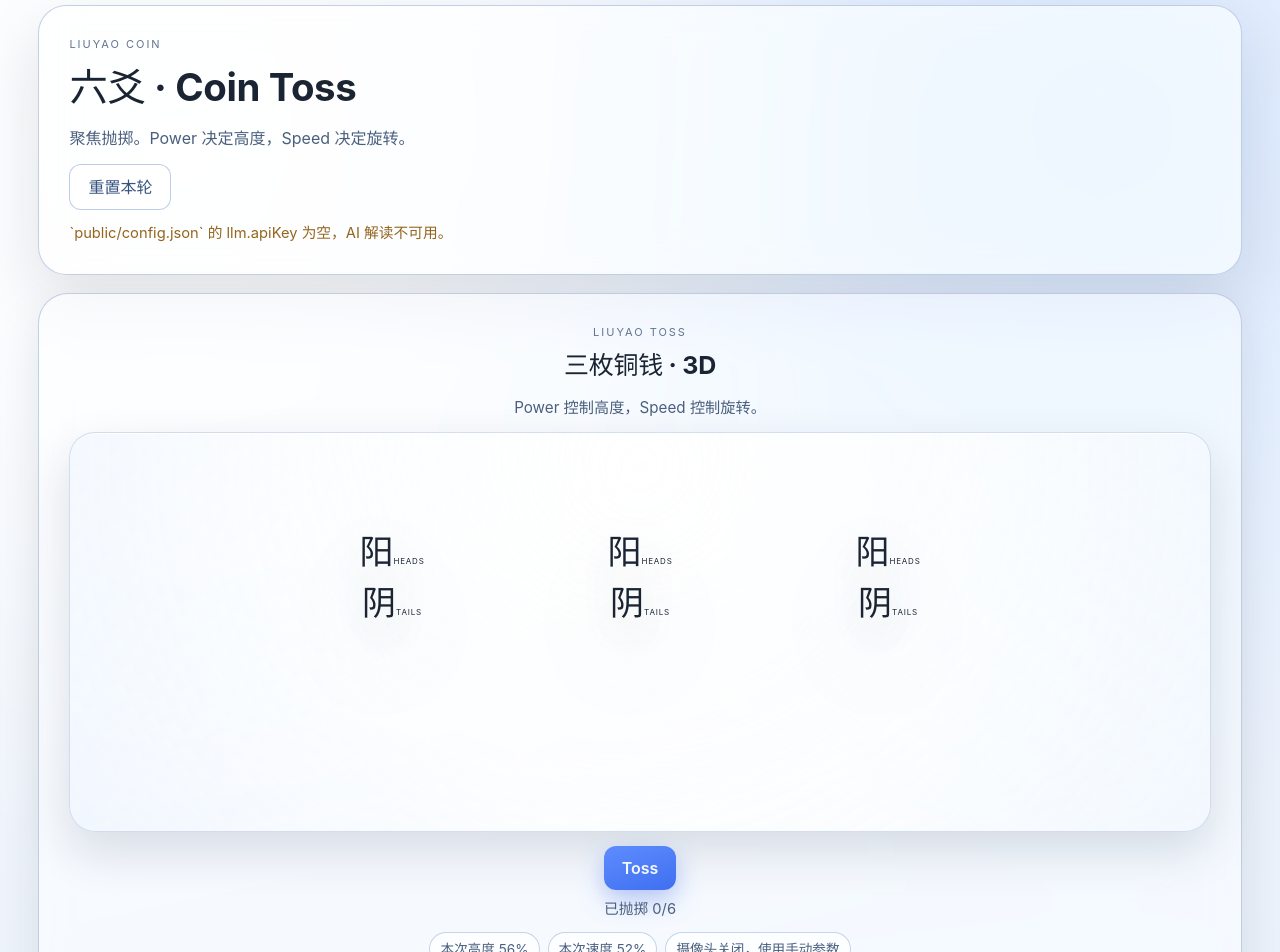
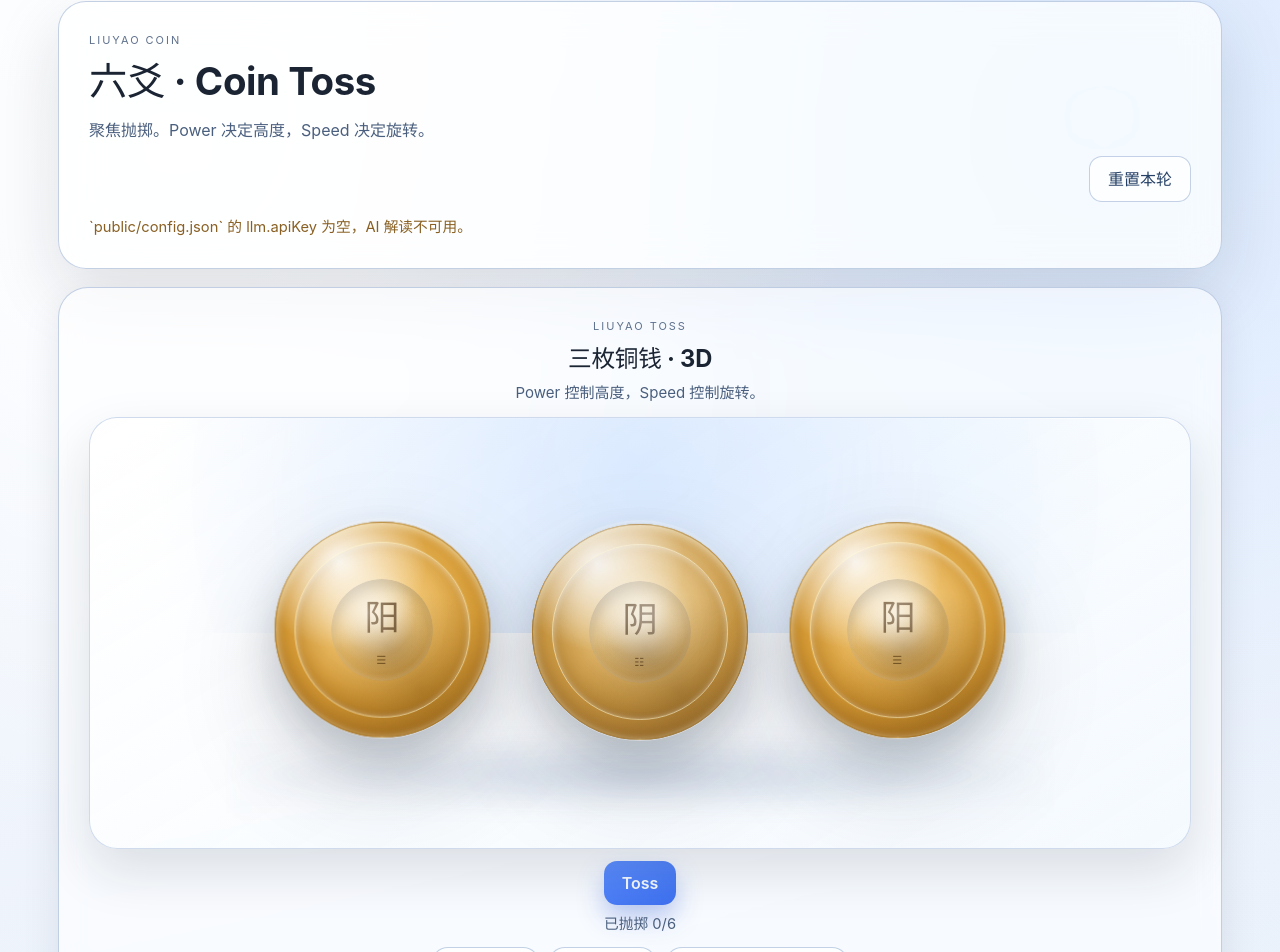
Before and after one commit to YangSuoze/liuyao-coin-web, a React (Vite) app: page / in a window 1280 px wide. Shown: the part 23-975 px from the top of the page. Built offline with nearby package versions, Linux system fonts and the light colour scheme.

Commit message:
feat(ui): overhaul coin 3D lighting/shading (real depth + rim)

```diff
--- a/src/App.css
+++ b/src/App.css
@@ -1,36 +1,107 @@
 .app-shell {
-  max-width: 1280px;
+  max-width: 1240px;
   margin: 0 auto;
-  padding: 28px clamp(16px, 3vw, 42px) 48px;
+  padding: 24px clamp(14px, 3vw, 38px) 44px;
 }
 
 .app-header {
   border: 1px solid var(--line-strong);
   border-radius: 28px;
-  background: rgba(255, 255, 255, 0.62);
-  backdrop-filter: blur(18px) saturate(170%);
-  -webkit-backdrop-filter: blur(18px) saturate(170%);
-  padding: clamp(18px, 2.5vw, 30px);
-  box-shadow: 0 24px 64px rgba(16, 26, 44, 0.12);
+  background: rgba(255, 255, 255, 0.74);
+  backdrop-filter: blur(18px) saturate(165%);
+  -webkit-backdrop-filter: blur(18px) saturate(165%);
+  box-shadow: 0 24px 68px rgba(12, 23, 40, 0.13);
+  padding: clamp(18px, 2.7vw, 30px);
+  display: grid;
+  gap: 14px;
+}
+
+.header-main {
+  display: grid;
+  gap: 4px;
+  max-width: 78ch;
+}
+
+.header-actions {
+  display: flex;
+  justify-content: flex-end;
+  flex-wrap: wrap;
+  gap: 8px;
+}
+
+.header-meta {
+  display: flex;
+  flex-wrap: wrap;
+  gap: 8px 12px;
+  align-items: center;
 }
 
 .app-main {
+  margin-top: 18px;
   display: grid;
-  gap: 20px;
-  margin-top: 18px;
+  gap: 18px;
 }
 
 .hero-stage {
-  min-height: min(63vh, 560px);
+  min-height: min(70vh, 700px);
+}
+
+.support-grid {
+  display: grid;
+  grid-template-columns: minmax(320px, 1fr) minmax(260px, 0.8fr);
+  gap: 14px;
+}
+
+.result-view {
+  display: grid;
+  gap: 14px;
+}
+
+.result-header-panel {
+  display: flex;
+  align-items: center;
+  justify-content: space-between;
+  gap: 12px;
+}
+
+.result-back-btn {
+  border: 1px solid rgba(170, 187, 213, 0.8);
+  width: 44px;
+  height: 44px;
+  border-radius: 999px;
+  background: rgba(250, 252, 255, 0.9);
+  color: #253753;
+  font-size: 1.35rem;
+  cursor: pointer;
+  transition: transform 120ms ease, box-shadow 120ms ease;
+  box-shadow: 0 8px 18px rgba(16, 27, 45, 0.12);
+}
+
+.result-back-btn:hover {
+  transform: translateX(-1px);
+}
+
+.result-back-btn:active {
+  transform: scale(0.95);
+}
+
+.panel {
+  border: 1px solid var(--line-strong);
+  border-radius: 22px;
+  background: rgba(255, 255, 255, 0.66);
+  backdrop-filter: blur(12px) saturate(152%);
+  -webkit-backdrop-filter: blur(12px) saturate(152%);
+  padding: 16px;
+  box-shadow: 0 14px 38px rgba(14, 24, 40, 0.09);
 }
 
 .eyebrow {
   margin: 0;
   text-transform: uppercase;
+  letter-spacing: 0.18em;
   font-size: 11px;
-  letter-spacing: 0.18em;
   color: var(--ink-soft);
-  opacity: 0.86;
+  opacity: 0.88;
 }
 
 h1,
@@ -43,90 +114,36 @@
 }
 
 h1 {
-  margin-top: 6px;
-  font-size: clamp(1.72rem, 3vw, 2.55rem);
+  font-size: clamp(1.72rem, 3vw, 2.48rem);
 }
 
 h2 {
-  font-size: clamp(1.18rem, 2.2vw, 1.56rem);
+  font-size: clamp(1.18rem, 2vw, 1.48rem);
 }
 
 h3 {
-  font-size: 1.04rem;
+  font-size: 1.06rem;
 }
 
 .intro {
-  margin: 10px 0 14px;
-  color: var(--ink-soft);
-  max-width: 74ch;
-}
-
-.question-label {
-  display: block;
-  margin-bottom: 8px;
-  font-weight: 620;
+  margin: 4px 0 0;
   color: var(--ink-soft);
 }
 
-.question-input {
-  width: 100%;
-  border: 1px solid rgba(138, 162, 198, 0.45);
-  border-radius: 14px;
-  padding: 11px 14px;
-  background: rgba(255, 255, 255, 0.74);
-  color: var(--ink);
-  transition: border-color 180ms ease, box-shadow 180ms ease;
-}
-
-.question-input:focus {
-  outline: 0;
-  border-color: rgba(69, 123, 255, 0.6);
-  box-shadow: 0 0 0 4px rgba(69, 123, 255, 0.12);
-}
-
-.header-meta {
-  margin-top: 12px;
-  display: flex;
-  flex-wrap: wrap;
-  gap: 8px 14px;
-}
-
-.main-grid {
-  display: grid;
-  grid-template-columns: minmax(320px, 0.9fr) minmax(420px, 1.1fr);
-  gap: 18px;
-}
-
-.column {
-  display: grid;
-  align-content: start;
-  gap: 14px;
-}
-
-.panel {
-  border: 1px solid var(--line-strong);
-  border-radius: 22px;
-  background: rgba(255, 255, 255, 0.56);
-  backdrop-filter: blur(14px) saturate(160%);
-  -webkit-backdrop-filter: blur(14px) saturate(160%);
-  padding: 16px;
-  box-shadow: 0 18px 46px rgba(16, 26, 44, 0.1);
-}
-
 .panel-subtitle {
-  margin: 7px 0 0;
+  margin: 0;
   color: var(--ink-soft);
-  font-size: 0.95rem;
+  font-size: 0.94rem;
 }
 
 .coin-panel {
+  min-height: 100%;
+  border-radius: 30px;
+  display: grid;
+  align-content: start;
+  gap: 12px;
   text-align: center;
-  display: grid;
-  gap: 12px;
-  min-height: 100%;
-  align-content: start;
-  padding: clamp(16px, 3.1vw, 30px);
-  border-radius: 30px;
+  padding: clamp(16px, 3vw, 30px);
 }
 
 .coin-panel-head {
@@ -135,104 +152,349 @@
 }
 
 .coin-stage {
-  border-radius: 26px;
-  border: 1px solid rgba(191, 204, 228, 0.65);
+  --stage-parallax-x: 0deg;
+  --stage-parallax-y: 0deg;
+  --stage-glow-opacity: 0.18;
+  position: relative;
+  overflow: hidden;
+  border-radius: 28px;
+  min-height: clamp(300px, 54vh, 510px);
+  border: 1px solid rgba(190, 206, 230, 0.72);
   background:
-    radial-gradient(circle at 50% 8%, rgba(255, 255, 255, 0.96), rgba(255, 255, 255, 0.52) 52%, rgba(234, 242, 255, 0.44) 100%),
-    linear-gradient(160deg, rgba(242, 248, 255, 0.66), rgba(255, 255, 255, 0.44));
+    linear-gradient(148deg, rgba(255, 255, 255, 0.9), rgba(244, 249, 255, 0.82)),
+    radial-gradient(circle at 50% 6%, rgba(255, 255, 255, 0.95), transparent 62%);
   box-shadow:
     inset 0 1px 0 rgba(255, 255, 255, 0.9),
-    0 20px 48px rgba(18, 34, 64, 0.14);
-  padding: clamp(18px, 4vw, 34px) 14px;
-  min-height: clamp(280px, 50vh, 440px);
+    0 22px 52px rgba(18, 30, 48, 0.13);
+  perspective: 1250px;
   display: grid;
   align-items: center;
 }
 
+.coin-stage::before {
+  content: '';
+  position: absolute;
+  inset: -20% -8% 50%;
+  background: radial-gradient(
+    circle at 50% 50%,
+    rgba(109, 170, 255, var(--stage-glow-opacity)),
+    transparent 74%
+  );
+  pointer-events: none;
+}
+
+.coin-stage::after {
+  content: '';
+  position: absolute;
+  left: 50%;
+  bottom: 8%;
+  width: 74%;
+  height: 18%;
+  transform: translateX(-50%);
+  background: radial-gradient(
+    ellipse at center,
+    rgba(60, 94, 142, 0.2),
+    rgba(60, 94, 142, 0.01) 72%
+  );
+  filter: blur(8px);
+  pointer-events: none;
+}
+
 .coin-row {
+  width: 100%;
   display: flex;
   justify-content: center;
   align-items: center;
-  gap: clamp(16px, 4vw, 36px);
-  width: 100%;
+  gap: clamp(16px, 4vw, 42px);
+  transform-style: preserve-3d;
+  transform: rotateX(var(--stage-parallax-x)) rotateY(var(--stage-parallax-y));
+  transition: transform 180ms linear;
+  position: relative;
+  z-index: 1;
 }
 
 .coin {
-  --coin-launch-height: 146px;
-  --coin-spin-duration: 780ms;
+  --coin-launch-height: 160px;
+  --coin-spin-duration: 760ms;
   --coin-spin-easing: cubic-bezier(0.2, 0.8, 0.28, 1);
-  --coin-rotate-mid: 720deg;
-  --coin-rotate-peak: 1160deg;
-  --coin-rotate-end: 1560deg;
+  --coin-rotate-mid: 880deg;
+  --coin-rotate-peak: 1320deg;
+  --coin-rotate-end: 1720deg;
   --coin-wobble: 16deg;
-  width: clamp(126px, 17vw, 212px);
+  --coin-wobble-neg: -16deg;
+  --coin-wobble-soft: 6deg;
+  --coin-tilt-x: 0deg;
+  --coin-depth: 22px;
+  --coin-glint-x: 45%;
+  --coin-glint-y: 32%;
+  --coin-rest-lift: 0px;
+  --coin-rest-rotation: 0deg;
+  --coin-spin-base: 0deg;
+  --coin-glint-opacity: 0.44;
+  width: clamp(126px, 17vw, 216px);
   aspect-ratio: 1;
+  position: relative;
+  perspective: 1200px;
   transform-style: preserve-3d;
+  transform: translate3d(0, var(--coin-rest-lift), 0);
+  transition: transform 170ms ease, filter 170ms ease;
   filter:
-    drop-shadow(0 18px 24px rgba(25, 38, 64, 0.18))
-    drop-shadow(0 44px 52px rgba(16, 26, 44, 0.15));
+    drop-shadow(0 18px 20px rgba(12, 26, 44, 0.18))
+    drop-shadow(0 40px 48px rgba(11, 20, 36, 0.16));
 }
 
-.coin svg {
+.coin:hover {
+  transform: translate3d(0, calc(var(--coin-rest-lift) - 5px), 0);
+}
+
+.coin:active {
+  transform: translate3d(0, calc(var(--coin-rest-lift) - 1px), 0) scale(0.985);
+}
+
+.coin-body {
   width: 100%;
   height: 100%;
+  position: relative;
+  transform-style: preserve-3d;
+  transform: rotateX(var(--coin-tilt-x)) rotateY(var(--coin-spin-base));
+  transition: transform 220ms cubic-bezier(0.22, 0.7, 0.26, 1);
+}
+
+.coin-body::before {
+  content: '';
+  position: absolute;
+  inset: 0;
+  border-radius: 50%;
+  transform: translateZ(calc(var(--coin-depth) * -0.5));
+  background:
+    radial-gradient(circle at 30% 20%, rgba(255, 236, 170, 0.55), transparent 48%),
+    radial-gradient(circle at 55% 60%, rgba(86, 50, 12, 0.38), transparent 60%),
+    radial-gradient(circle at 50% 45%, #e0a941 0%, #8a5413 72%, #603509 100%);
+  filter: saturate(0.9) brightness(0.9);
+}
+
+.coin-body::after {
+  content: '';
+  position: absolute;
+  inset: -2%;
+  border-radius: 50%;
+  transform: translateZ(calc(var(--coin-depth) * 0.08));
+  background: radial-gradient(circle at 50% 10%, rgba(255, 255, 255, 0.45), transparent 55%);
+  opacity: 0.55;
+  pointer-events: none;
+}
+
+
+.coin-face {
+  position: absolute;
+  inset: 0;
+  border-radius: 50%;
+  backface-visibility: hidden;
+  display: grid;
+  align-content: center;
+  justify-items: center;
+  gap: 8px;
+  border: 1px solid rgba(170, 125, 43, 0.48);
+  background:
+    radial-gradient(circle at 30% 18%, rgba(255, 255, 255, 0.92), transparent 38%),
+    radial-gradient(circle at 68% 78%, rgba(109, 70, 14, 0.32), transparent 44%),
+    radial-gradient(circle at 50% 42%, #ffd98a 0%, #d59a35 58%, #8a5413 100%);
+  box-shadow:
+    inset 0 2px 8px rgba(255, 248, 220, 0.72),
+    inset 0 -8px 18px rgba(112, 72, 12, 0.24),
+    0 1px 0 rgba(255, 255, 255, 0.44);
+}
+
+.coin-face::before {
+  content: '';
+  position: absolute;
+  inset: 9%;
+  border-radius: 50%;
+  border: 1.5px solid rgba(255, 248, 210, 0.62);
+  box-shadow:
+    inset 0 1px 6px rgba(255, 255, 255, 0.52),
+    inset 0 -10px 22px rgba(95, 58, 10, 0.26);
+}
+
+.coin-face::after {
+  content: '';
+  position: absolute;
+  inset: 26%;
+  border-radius: 50%;
+  background:
+    radial-gradient(circle at 45% 35%, rgba(255, 255, 255, 0.55), rgba(255, 255, 255, 0.08) 45%, transparent 70%),
+    radial-gradient(circle at 55% 65%, rgba(55, 30, 5, 0.32), transparent 60%);
+  box-shadow:
+    inset 0 10px 18px rgba(0, 0, 0, 0.22),
+    inset 0 -2px 6px rgba(255, 255, 255, 0.25);
+  opacity: 0.85;
+}
+
+.coin-face-front {
+  transform: translateZ(calc(var(--coin-depth) * 0.5));
+}
+
+.coin-face-back {
+  transform: rotateY(180deg) translateZ(calc(var(--coin-depth) * 0.5));
+  filter: saturate(0.86) brightness(0.98);
+}
+
+.coin-rim {
+  position: absolute;
+  inset: 5.2%;
+  border-radius: 50%;
+  transform: rotateY(90deg) scaleX(0.16);
+  background: repeating-linear-gradient(
+    90deg,
+    #fee8a4 0 7%,
+    #c48a30 7% 14%,
+    #965f1b 14% 20%
+  );
+  box-shadow:
+    0 0 0 1px rgba(119, 76, 17, 0.48),
+    inset 0 0 8px rgba(255, 236, 162, 0.52);
+}
+
+.coin-specular {
+  position: absolute;
+  inset: 9%;
+  border-radius: 50%;
+  pointer-events: none;
+  mix-blend-mode: screen;
+  opacity: var(--coin-glint-opacity);
+  transform: translate(-2%, -3%) translateZ(calc(var(--coin-depth) * 0.62));
+  background: radial-gradient(
+    circle at var(--coin-glint-x) var(--coin-glint-y),
+    rgba(255, 255, 255, 0.98) 0%,
+    rgba(255, 255, 255, 0.56) 16%,
+    rgba(255, 255, 255, 0.12) 34%,
+    transparent 58%
+  );
+  animation: coin-glint 2.8s ease-in-out infinite;
 }
 
 .coin.spinning {
   animation: coin-flight var(--coin-spin-duration) var(--coin-spin-easing) infinite;
 }
 
-.coin-symbol {
-  font-family: var(--font-display);
-  fill: #5f3f0d;
-  font-size: 34px;
-  font-weight: 700;
+.coin.spinning .coin-body {
+  animation: coin-spin var(--coin-spin-duration) var(--coin-spin-easing) infinite;
 }
 
-.coin-mark {
-  font-size: 8px;
-  letter-spacing: 0.1em;
-  fill: #785315;
+.coin.spinning .coin-specular {
+  animation-duration: 1.3s;
 }
 
 @keyframes coin-flight {
   0% {
-    transform: translate3d(0, 0, 0) rotateY(0deg) rotateX(0deg) scale(1);
+    transform: translate3d(0, var(--coin-rest-lift), 0) scale(1);
   }
   26% {
-    transform: translate3d(0, calc(var(--coin-launch-height) * -1), 0)
-      rotateY(var(--coin-rotate-mid)) rotateX(var(--coin-wobble)) scale(1.035);
+    transform: translate3d(0, calc(var(--coin-launch-height) * -1), 0) scale(1.04);
   }
   62% {
-    transform: translate3d(0, calc(var(--coin-launch-height) * -0.44), 0)
-      rotateY(var(--coin-rotate-peak)) rotateX(3deg) scale(1.015);
+    transform: translate3d(0, calc(var(--coin-launch-height) * -0.42), 0) scale(1.015);
   }
   100% {
-    transform: translate3d(0, 0, 0) rotateY(var(--coin-rotate-end)) rotateX(0deg) scale(1);
+    transform: translate3d(0, var(--coin-rest-lift), 0) scale(1);
   }
+}
+
+@keyframes coin-spin {
+  0% {
+    transform: rotateX(var(--coin-tilt-x)) rotateY(var(--coin-spin-base));
+  }
+  28% {
+    transform: rotateX(var(--coin-wobble))
+      rotateY(calc(var(--coin-spin-base) + var(--coin-rotate-mid)));
+  }
+  68% {
+    transform: rotateX(var(--coin-wobble-neg))
+      rotateY(calc(var(--coin-spin-base) + var(--coin-rotate-peak)));
+  }
+  100% {
+    transform: rotateX(var(--coin-wobble-soft))
+      rotateY(calc(var(--coin-spin-base) + var(--coin-rotate-end)));
+  }
+}
+
+@keyframes coin-glint {
+  0%,
+  100% {
+    transform: translate(-2%, -3%) translateZ(calc(var(--coin-depth) * 0.62));
+  }
+  50% {
+    transform: translate(2%, 2%) translateZ(calc(var(--coin-depth) * 0.62));
+  }
+}
+
+ .coin-symbol {
+  font-family: var(--font-display);
+  font-size: clamp(1.5rem, 3.3vw, 2.2rem);
+  font-weight: 700;
+  color: #5b3a10;
+  z-index: 1;
+}
+
+ .coin-mark {
+  font-size: 0.7rem;
+  letter-spacing: 0.12em;
+  color: #6d4a17;
+  z-index: 1;
 }
 
 .toss-actions {
   display: grid;
   justify-items: center;
   gap: 8px;
-  margin-top: 2px;
+}
+
+.result-arrow-btn {
+  border: 0;
+  cursor: pointer;
+  border-radius: 999px;
+  padding: 8px 16px;
+  color: #ffffff;
+  background: linear-gradient(160deg, #5b8dff, #2f6df0);
+  box-shadow: 0 12px 24px rgba(48, 96, 226, 0.34);
+  display: inline-flex;
+  align-items: center;
+  gap: 8px;
+  font-weight: 640;
+  transition: transform 130ms ease, box-shadow 130ms ease;
+}
+
+.result-arrow-btn span:first-child {
+  font-size: 1.15rem;
+  transition: transform 130ms ease;
+}
+
+.result-arrow-btn:hover {
+  transform: translateY(-1px);
+}
+
+.result-arrow-btn:hover span:first-child {
+  transform: translateX(4px);
+}
+
+.result-arrow-btn:active {
+  transform: scale(0.98);
 }
 
 .control-badges {
   display: flex;
+  flex-wrap: wrap;
   justify-content: center;
-  flex-wrap: wrap;
   gap: 8px;
 }
 
 .control-badge {
-  border: 1px solid rgba(176, 195, 226, 0.7);
   border-radius: 999px;
+  border: 1px solid rgba(171, 191, 220, 0.72);
   padding: 6px 10px;
-  font-size: 0.85rem;
+  font-size: 0.84rem;
   color: var(--ink-soft);
-  background: rgba(255, 255, 255, 0.75);
+  background: rgba(255, 255, 255, 0.78);
 }
 
 .slider-grid {
@@ -244,9 +506,9 @@
 .slider-card {
   text-align: left;
   border-radius: 16px;
-  border: 1px solid rgba(184, 202, 230, 0.72);
-  background: rgba(251, 253, 255, 0.86);
-  padding: 10px 12px;
+  border: 1px solid rgba(185, 203, 231, 0.74);
+  background: rgba(252, 254, 255, 0.86);
+  padding: 11px 12px;
   display: grid;
   gap: 6px;
 }
@@ -258,24 +520,23 @@
 
 .slider-value {
   font-size: 1rem;
-  font-weight: 620;
-  color: var(--ink);
+  font-weight: 640;
 }
 
 .slider-card input[type='range'] {
   width: 100%;
-  accent-color: #4f7cff;
+  accent-color: #3f73f2;
 }
 
 .action-btn,
 .toggle-btn,
 .ghost-btn {
+  border-radius: 13px;
   border: 0;
+  padding: 10px 18px;
+  font-weight: 640;
   cursor: pointer;
-  border-radius: 12px;
-  padding: 10px 18px;
-  font-weight: 620;
-  transition: transform 120ms ease, box-shadow 120ms ease, opacity 120ms ease;
+  transition: transform 130ms ease, box-shadow 130ms ease, opacity 130ms ease;
 }
 
 .action-btn:hover,
@@ -284,28 +545,41 @@
   transform: translateY(-1px);
 }
 
+.action-btn:active,
+.toggle-btn:active,
+.ghost-btn:active {
+  transform: scale(0.98);
+}
+
 .action-btn {
-  color: #f4f9ff;
-  background: linear-gradient(160deg, #5e8cff, #3f6ff0);
-  box-shadow: 0 10px 26px rgba(58, 101, 224, 0.36);
+  color: #f5f9ff;
+  background: linear-gradient(158deg, #5d8eff, #3d70f0);
+  box-shadow: 0 12px 26px rgba(53, 94, 212, 0.34);
 }
 
 .action-btn:disabled {
   opacity: 0.6;
   cursor: not-allowed;
   transform: none;
+  box-shadow: none;
 }
 
 .toggle-btn {
-  background: rgba(249, 252, 255, 0.88);
-  color: #375481;
-  border: 1px solid rgba(167, 190, 226, 0.76);
+  color: #264166;
+  border: 1px solid rgba(166, 186, 216, 0.78);
+  background: rgba(249, 252, 255, 0.9);
 }
 
 .ghost-btn {
-  background: rgba(255, 255, 255, 0.6);
-  color: #375481;
-  border: 1px solid rgba(167, 190, 226, 0.76);
+  color: #264166;
+  border: 1px solid rgba(174, 192, 220, 0.74);
+  background: rgba(255, 255, 255, 0.74);
+}
+
+.session-panel {
+  display: grid;
+  gap: 10px;
+  align-content: start;
 }
 
 .camera-panel {
@@ -321,14 +595,14 @@
 }
 
 .camera-preview-wrap {
-  width: 280px;
+  width: 300px;
   max-width: 100%;
   aspect-ratio: 4 / 3;
-  border-radius: 14px;
+  border-radius: 16px;
   overflow: hidden;
-  border: 1px solid rgba(158, 179, 210, 0.72);
-  background: #111723;
-  box-shadow: inset 0 1px 0 rgba(255, 255, 255, 0.16);
+  border: 1px solid rgba(163, 184, 213, 0.72);
+  background: #121a27;
+  box-shadow: inset 0 1px 0 rgba(255, 255, 255, 0.18);
 }
 
 .camera-preview {
@@ -345,8 +619,8 @@
 
 .gesture-meter-card {
   border-radius: 14px;
-  border: 1px solid rgba(177, 196, 223, 0.78);
-  background: rgba(255, 255, 255, 0.72);
+  border: 1px solid rgba(181, 199, 226, 0.78);
+  background: rgba(255, 255, 255, 0.74);
   padding: 8px 10px;
   display: grid;
   gap: 6px;
@@ -364,27 +638,27 @@
   border-radius: 999px;
   height: 8px;
   overflow: hidden;
-  background: rgba(141, 167, 209, 0.22);
+  background: rgba(144, 166, 206, 0.24);
 }
 
 .meter-fill {
   display: block;
+  width: 0;
   height: 100%;
-  width: 0;
   border-radius: inherit;
   transition: width 100ms linear;
 }
 
 .power-fill {
-  background: linear-gradient(90deg, #56a8ff, #2f7efe);
+  background: linear-gradient(90deg, #5daeff, #3d7ffd);
 }
 
 .speed-fill {
-  background: linear-gradient(90deg, #34b6d7, #16a085);
+  background: linear-gradient(90deg, #3ebbd6, #1ca88f);
 }
 
 .line-history {
-  margin: 12px 0 0;
+  margin: 10px 0 0;
   padding-left: 18px;
   display: grid;
   gap: 10px;
@@ -396,7 +670,7 @@
 }
 
 .line-title {
-  font-weight: 620;
+  font-weight: 640;
 }
 
 .hexagram-grid {
@@ -416,8 +690,8 @@
 
 .hexagram-binary {
   margin: 4px 0 12px;
+  color: var(--ink-soft);
   font-family: ui-monospace, SFMono-Regular, Menlo, Consolas, monospace;
-  color: var(--ink-soft);
 }
 
 .hexagram-lines {
@@ -436,14 +710,14 @@
   width: 16px;
   text-align: center;
   font-weight: 700;
-  color: #4267b2;
+  color: #3e69ba;
 }
 
 .line-solid {
   width: 100%;
   height: 9px;
   border-radius: 999px;
-  background: linear-gradient(90deg, #2f4b82, #2b3f68);
+  background: linear-gradient(90deg, #314f87, #2a3f68);
 }
 
 .line-broken {
@@ -456,7 +730,7 @@
   flex: 1;
   height: 9px;
   border-radius: 999px;
-  background: linear-gradient(90deg, #2f4b82, #2b3f68);
+  background: linear-gradient(90deg, #314f87, #2a3f68);
 }
 
 .hexagram-text {
@@ -465,13 +739,39 @@
 
 .hexagram-content-title {
   margin: 0 0 4px;
+  font-weight: 640;
+}
+
+.question-panel {
+  display: grid;
+  gap: 8px;
+}
+
+.question-label {
   font-weight: 620;
+  color: var(--ink-soft);
+}
+
+.question-input {
+  width: 100%;
+  border: 1px solid rgba(160, 182, 213, 0.64);
+  border-radius: 13px;
+  padding: 11px 13px;
+  background: rgba(255, 255, 255, 0.86);
+  color: var(--ink);
+  transition: border-color 150ms ease, box-shadow 150ms ease;
+}
+
+.question-input:focus {
+  outline: 0;
+  border-color: rgba(74, 122, 241, 0.62);
+  box-shadow: 0 0 0 4px rgba(74, 122, 241, 0.12);
 }
 
 .interpretation-header {
   display: flex;
+  align-items: center;
   justify-content: space-between;
-  align-items: center;
   gap: 10px;
 }
 
@@ -479,11 +779,11 @@
   margin: 12px 0 0;
   padding: 12px;
   border-radius: 12px;
-  border: 1px solid rgba(178, 196, 224, 0.82);
-  background: rgba(255, 255, 255, 0.8);
+  border: 1px solid rgba(178, 197, 226, 0.82);
+  background: rgba(255, 255, 255, 0.84);
+  color: #293f5f;
   white-space: pre-wrap;
   line-height: 1.56;
-  color: #283b59;
 }
 
 .muted {
@@ -494,7 +794,7 @@
 
 .hint-text {
   margin: 0;
-  color: #365b8c;
+  color: #355b91;
   font-size: 0.9rem;
 }
 
@@ -505,7 +805,7 @@
 }
 
 .warning-text {
-  color: #95651e;
+  color: #896023;
 }
 
 .error-text {
@@ -513,12 +813,12 @@
 }
 
 @media (max-width: 1040px) {
-  .main-grid {
+  .support-grid {
     grid-template-columns: 1fr;
   }
 
   .hero-stage {
-    min-height: min(56vh, 500px);
+    min-height: min(64vh, 600px);
   }
 }
 
@@ -529,22 +829,25 @@
 
   .app-header,
   .panel {
+    border-radius: 18px;
     padding: 14px;
-    border-radius: 18px;
+  }
+
+  .header-actions {
+    justify-content: flex-start;
   }
 
   .coin-panel {
-    border-radius: 20px;
+    border-radius: 22px;
   }
 
   .coin-stage {
-    min-height: 250px;
-    padding: 14px 10px;
-    border-radius: 18px;
+    border-radius: 20px;
+    min-height: 274px;
   }
 
   .coin {
-    width: clamp(98px, 30vw, 140px);
+    width: clamp(100px, 30vw, 148px);
   }
 
   .slider-grid {
--- a/src/components/Coin.tsx
+++ b/src/components/Coin.tsx
@@ -80,12 +80,12 @@
       <div className="coin-body">
         <div className="coin-face coin-face-front" aria-hidden="true">
           <span className="coin-symbol">阳</span>
-          <span className="coin-mark">HEADS</span>
+          <span className="coin-mark">☰</span>
         </div>
 
         <div className="coin-face coin-face-back" aria-hidden="true">
           <span className="coin-symbol">阴</span>
-          <span className="coin-mark">TAILS</span>
+          <span className="coin-mark">☷</span>
         </div>
 
         <div className="coin-rim" aria-hidden="true"></div>
```
